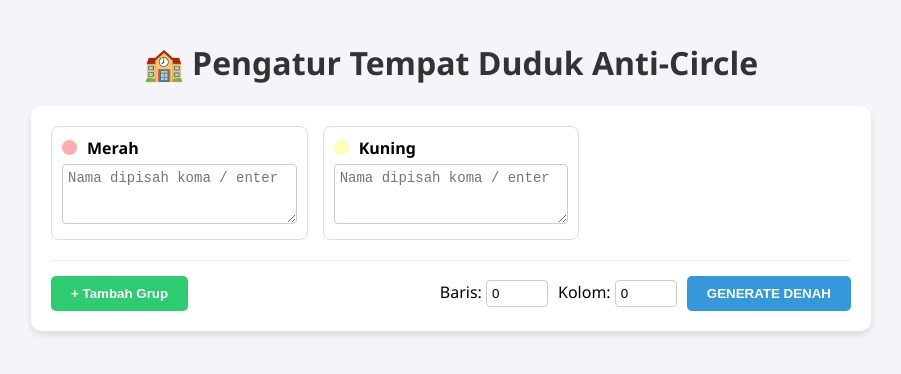
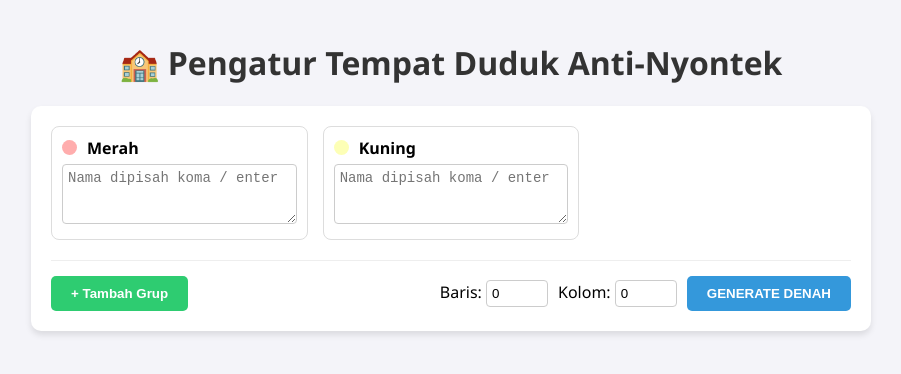
Before and after one commit to michaeljuniara/Web-StrukDis, a plain HTML site: page index.html in a window 1280 px wide. Shown: the whole page, without its empty margins (189-1090 px from the left). Drawn offline with Linux system fonts and the light colour scheme.

Commit message:
Update index.html

```diff
--- a/index.html
+++ b/index.html
@@ -3,7 +3,7 @@
 <head>
     <meta charset="UTF-8">
     <meta name="viewport" content="width=device-width, initial-scale=1.0">
-    <title>Pengatur Denah Anti-Circle</title>
+    <title>Pengatur Denah Anti-Nyontek</title>
     <style>
         body {
             font-family: 'Segoe UI', Tahoma, Geneva, Verdana, sans-serif;
@@ -150,7 +150,7 @@
 </head>
 <body>
 
-    <h1>🏫 Pengatur Tempat Duduk Anti-Circle</h1>
+    <h1>🏫 Pengatur Tempat Duduk Anti-Nyontek</h1>
 
     <div class="controls">
         <div id="inputContainer" class="input-group-container">
```
